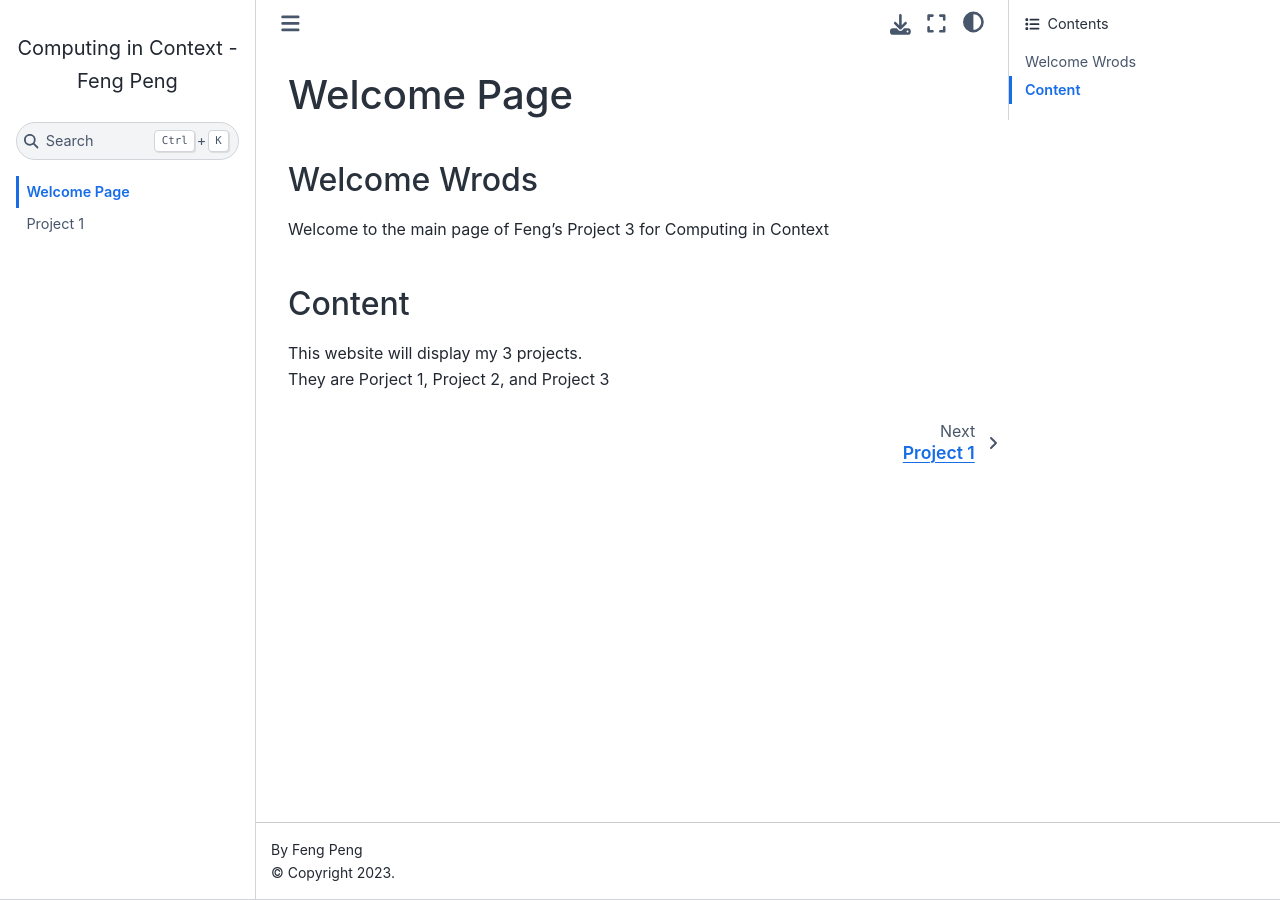
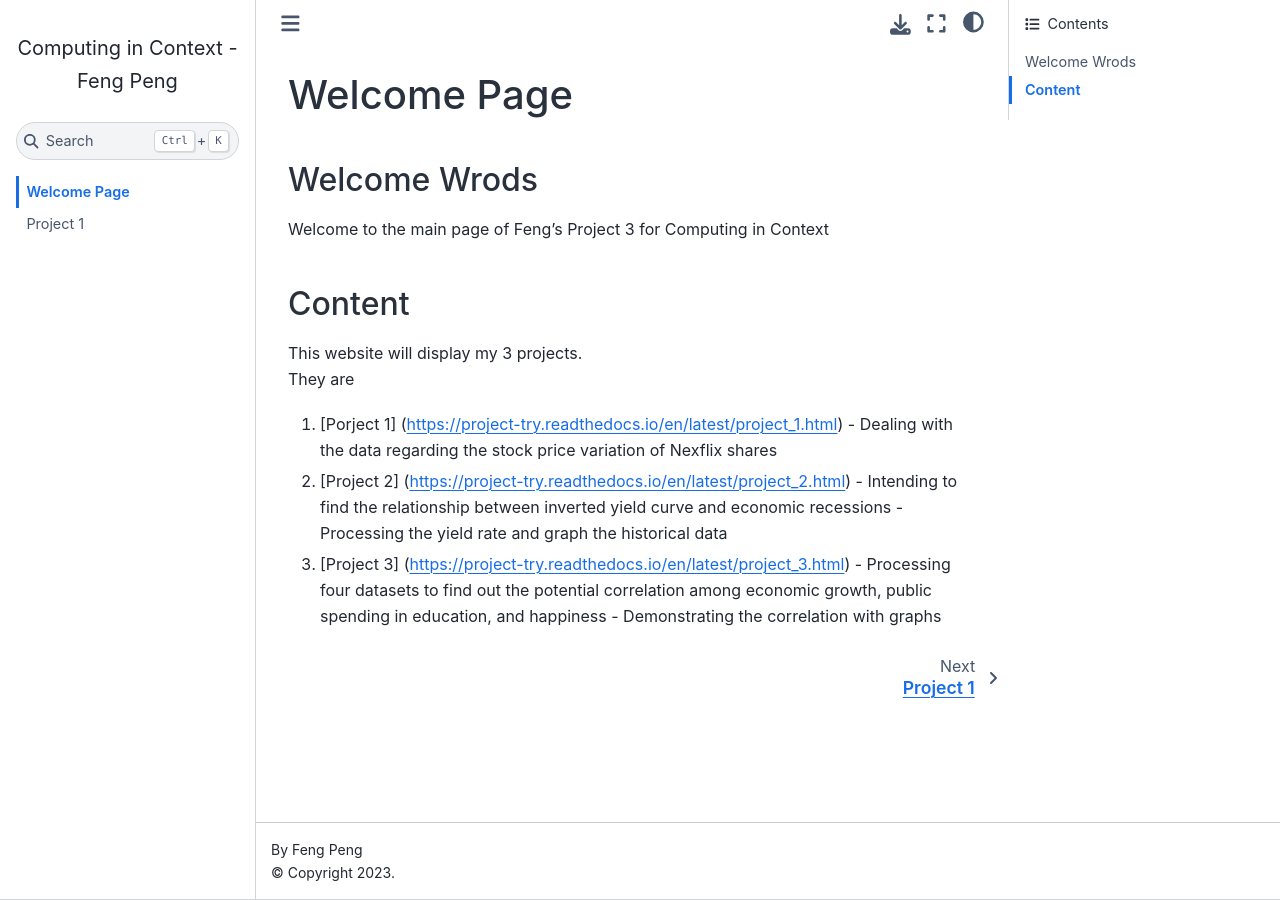
Before and after one commit to NiceName1111/project_try, a Jupyter Book: the page built from index.md, in a window 1280 px wide. Built offline with Jupyter Book 1.0.4 settings and Sphinx 7.4.7 and the Sphinx Book theme 1.1.4, drawn with Linux system fonts in a browser that asks for light colours; pages that are not in the unit, such as notebooks, are missing from menus; comment, search, counter and statistics services are not loaded.

Commit message:
Update index.md

```diff
--- a/index.md
+++ b/index.md
@@ -4,4 +4,12 @@ Welcome to the main page of Feng's Project 3 for Computing in Context
 
 ## Content
 This website will display my 3 projects. <br>
-They are Porject 1, Project 2, and Project 3
+They are
+  1. [Porject 1] (https://project-try.readthedocs.io/en/latest/project_1.html)
+    - Dealing with the data regarding the stock price variation of Nexflix shares
+  2. [Project 2] (https://project-try.readthedocs.io/en/latest/project_2.html)
+    - Intending to find the relationship between inverted yield curve and economic recessions
+    - Processing the yield rate and graph the historical data
+  5. [Project 3] (https://project-try.readthedocs.io/en/latest/project_3.html)
+    - Processing four datasets to find out the potential correlation among economic growth, public spending in education, and happiness
+    - Demonstrating the correlation with graphs
```
